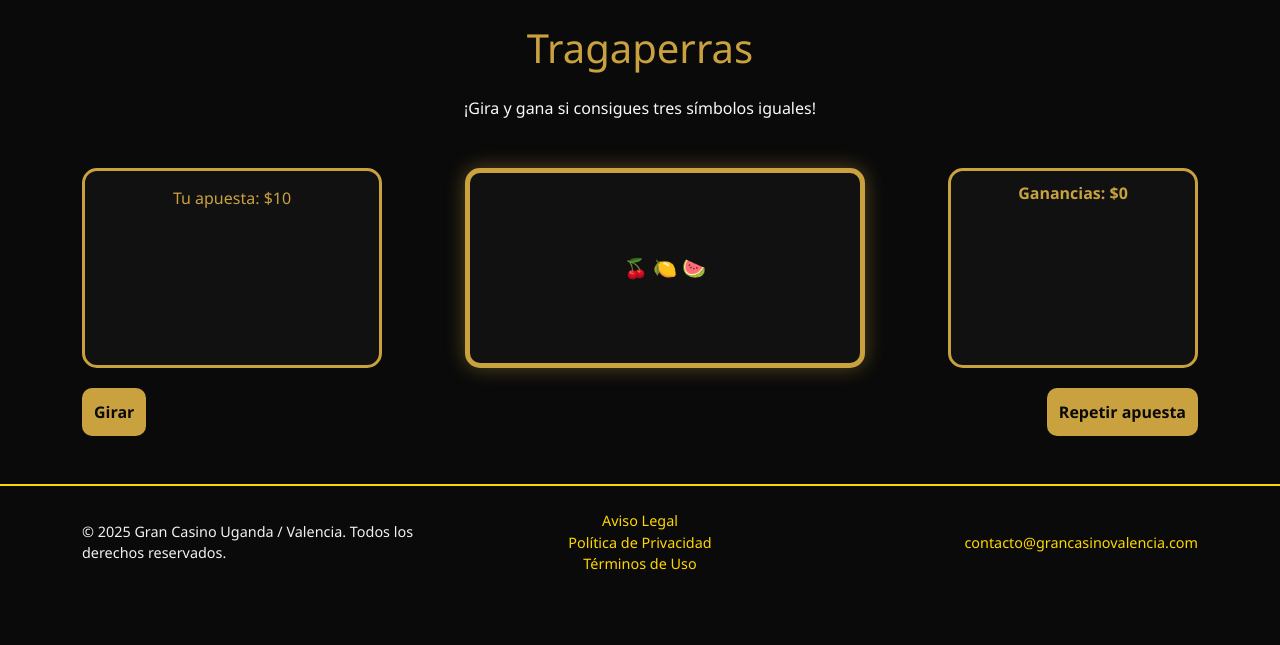
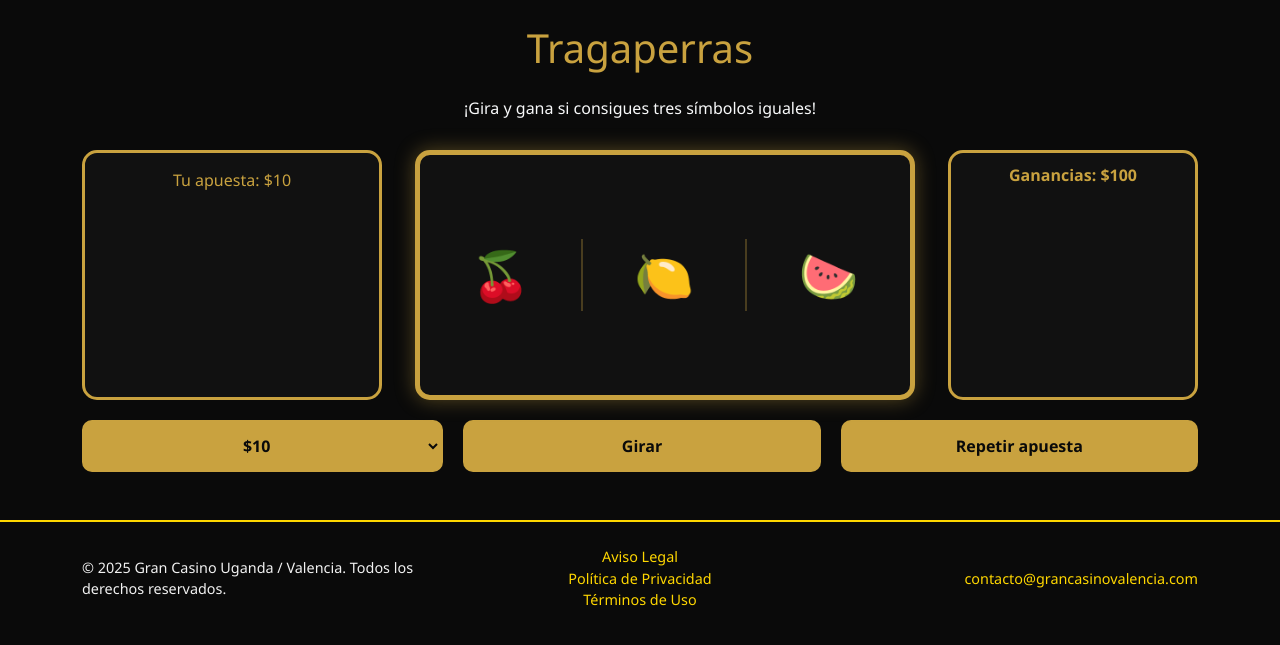
Before and after one commit to saimonfiles06/proyectoFinal, a PHP site: page /juegos/tragaperras.html in a window 1280 px wide. Shown: the part 134-779 px from the top of the page. Run offline with PHP 8.4, Linux system fonts and the light colour scheme.

Commit message:
cambios 1N

```diff
--- a/css/estilos.css
+++ b/css/estilos.css
@@ -110,9 +110,9 @@ header {
   border-radius: 50%;
   border: 5px solid #c9a23f;
   box-shadow: 0 0 20px rgba(201, 162, 63, 0.4);
-  max-height: 300px;
-  object-fit: cover;
+  transition: transform 3s ease-out;
 }
+
 
 .botones-ruleta {
   display: flex;
@@ -187,9 +187,7 @@ header {
 
 .btn-blackjack:hover {
   background-color: #e1be58;
-}
-
-/* ===== Tragaperras ===== */
+}/* ===== Tragaperras ===== */
 .slots-game-area {
   display: flex;
   justify-content: space-between;
@@ -210,11 +208,12 @@ header {
   color: #c9a23f;
 }
 
+/* 🎰 INTERFAZ PRINCIPAL DE LOS SLOTS */
 .slots-interface {
   flex: 1;
-  min-width: 200px;
-  max-width: 400px;
-  height: 200px;
+  min-width: 300px;
+  max-width: 500px;
+  height: 250px;
   background-color: #111;
   border: 5px solid #c9a23f;
   border-radius: 15px;
@@ -224,7 +223,52 @@ header {
   align-items: center;
   color: #c9a23f;
   font-size: 1.2rem;
-  text-align: center;
+  position: relative;
+  overflow: hidden;
+  padding: 0;
+}
+
+/* 🎡 CONTENEDOR DE LOS REELS */
+.reels {
+  display: flex;
+  justify-content: space-between;
+  align-items: stretch;
+  width: 100%;
+  height: 100%;
+  margin: 0;
+  padding: 0;
+}
+
+/* 🎰 CADA REEL ocupa exactamente 1/3 del ancho de la interfaz */
+.reel {
+  flex: 1 1 33.333%;
+  display: flex;
+  flex-direction: column;
+  justify-content: center;
+  align-items: center;
+  font-size: 3rem;
+  border-right: 2px solid rgba(201, 162, 63, 0.3);
+  box-sizing: border-box;
+}
+
+.reel:last-child {
+  border-right: none;
+}
+
+/* ✨ Efecto de parpadeo cuando se gana */
+.reel.ganador {
+  animation: brillo 0.8s ease-in-out infinite alternate;
+}
+
+@keyframes brillo {
+  from {
+    color: #c9a23f;
+    text-shadow: 0 0 10px #c9a23f;
+  }
+  to {
+    color: #fff;
+    text-shadow: 0 0 20px #fff;
+  }
 }
 
 .slots-winnings {
@@ -240,7 +284,7 @@ header {
   font-weight: bold;
 }
 
-/* Botones tragaperras */
+/* 🎮 Botones y selector de apuesta */
 .botones-slots-container {
   display: flex;
   flex-direction: column;
@@ -256,39 +300,45 @@ header {
   width: 100%;
 }
 
-.botones-col {
-  display: flex;
-  flex-direction: column;
-  gap: 10px;
-}
-
-.botones-col.explicacion {
-  max-width: 300px;
-}
-
-.botones-col.tragaperras {
-  max-width: 400px;
-}
-
-.botones-col.ganancias {
-  max-width: 250px;
-}
-
-.btn-slots {
-  width: 100%;
+.btn-slots,
+#apuesta-selector {
+  flex: 1;
   background-color: #c9a23f;
   color: #0a0a0a;
   font-weight: bold;
   border: none;
   border-radius: 10px;
   padding: 12px;
+  text-align: center;
   transition: background-color 0.3s;
-  text-align: center;
 }
 
-.btn-slots:hover {
+/* 🎰 Selector de apuesta (mantiene los colores dorados y el estilo desplegable nativo) */
+#apuesta-selector {
+  flex: 1;
+  appearance: auto; /* 👈 Muestra el desplegable nativo */
+  -webkit-appearance: menulist; /* Para Safari/Chrome */
+  -moz-appearance: menulist; /* Para Firefox */
+  background-color: #c9a23f;
+  color: #0a0a0a;
+  padding: 12px;
+  border: 2px solid #c9a23f;
+  border-radius: 10px;
+  font-weight: bold;
+  text-align: center;
+  transition: background-color 0.3s ease;
+  cursor: pointer;
+}
+
+#apuesta-selector:hover {
   background-color: #e1be58;
 }
+
+#apuesta-selector:focus {
+  outline: none;
+  box-shadow: 0 0 8px rgba(201, 162, 63, 0.7);
+}
+
 
 /* ===== Carrera de Caballos ===== */
 .carrera-game-area {
--- a/js/slots.js
+++ b/js/slots.js
@@ -1,31 +1,70 @@
-const reels = ["🍒", "🍋", "🍉", "🍇", "⭐"];
-const slotReels = document.getElementById("slot-reels");
-const slotGanancias = document.getElementById("slot-ganancias");
-const slotApuesta = document.getElementById("slot-apuesta");
+document.addEventListener("DOMContentLoaded", () => {
+  const reel1 = document.getElementById("reel1");
+  const reel2 = document.getElementById("reel2");
+  const reel3 = document.getElementById("reel3");
+  const spinButton = document.getElementById("slot-spin");
+  const repeatButton = document.getElementById("slot-repetir");
+  const apuestaDisplay = document.getElementById("slot-apuesta");
+  const gananciasDisplay = document.getElementById("slot-ganancias");
+  const apuestaSelector = document.getElementById("apuesta-selector");
 
-let apuesta = 10;
-let ganancias = 0;
+  const symbols = ["🍒", "🍋", "🍉", "🍇", "⭐", "🔔", "7️⃣"];
+  let apuesta = 10;
+  let ganancias = 100; // saldo inicial del jugador
 
-document.getElementById("slot-spin").addEventListener("click", () => {
-  const resultado = [];
-  for (let i = 0; i < 3; i++) {
-    const randomIndex = Math.floor(Math.random() * reels.length);
-    resultado.push(reels[randomIndex]);
-  }
+  // Actualiza visualmente la apuesta
+  apuestaSelector.addEventListener("change", (e) => {
+    apuesta = parseInt(e.target.value);
+    apuestaDisplay.textContent = apuesta;
+  });
 
-  slotReels.textContent = resultado.join(" ");
+  // Función principal: girar los reels
+  const girar = () => {
+    if (ganancias < apuesta) {
+      alert("No tienes suficiente saldo para apostar esa cantidad.");
+      return;
+    }
 
-  // Resultado simple: si los 3 símbolos son iguales, ganas el triple de la apuesta
-  if (resultado[0] === resultado[1] && resultado[1] === resultado[2]) {
-    ganancias = apuesta * 3;
-  } else {
-    ganancias = 0;
-  }
+    // Restar la apuesta
+    ganancias -= apuesta;
+    actualizarGanancias();
 
-  slotGanancias.textContent = ganancias;
+    // Simular el giro
+    const simbolo1 = symbols[Math.floor(Math.random() * symbols.length)];
+    const simbolo2 = symbols[Math.floor(Math.random() * symbols.length)];
+    const simbolo3 = symbols[Math.floor(Math.random() * symbols.length)];
+
+    reel1.textContent = simbolo1;
+    reel2.textContent = simbolo2;
+    reel3.textContent = simbolo3;
+
+    // Limpiar efectos previos
+    [reel1, reel2, reel3].forEach(r => r.classList.remove("ganador"));
+
+    // Comprobar si ganó
+    if (simbolo1 === simbolo2 && simbolo2 === simbolo3) {
+      const premio = apuesta * 5;
+      ganancias += premio;
+      actualizarGanancias();
+      [reel1, reel2, reel3].forEach(r => r.classList.add("ganador"));
+    }
+  };
+
+  // Repetir la última apuesta
+  const repetir = () => {
+    girar();
+  };
+
+  // Actualizar saldo
+  const actualizarGanancias = () => {
+    gananciasDisplay.textContent = ganancias;
+  };
+
+  // Eventos
+  spinButton.addEventListener("click", girar);
+  repeatButton.addEventListener("click", repetir);
+
+  // Inicialización
+  apuestaDisplay.textContent = apuesta;
+  gananciasDisplay.textContent = ganancias;
 });
-
-document.getElementById("slot-repetir").addEventListener("click", () => {
-  slotReels.textContent = reels.slice(0, 3).join(" ");
-  slotGanancias.textContent = "0";
-});
--- a/juegos/tragaperras.html
+++ b/juegos/tragaperras.html
@@ -20,7 +20,7 @@
 
   <main class="container text-center">
     <h1 class="titulo mb-4 mt-4">Tragaperras</h1>
-    <p class="text-light mb-5">¡Gira y gana si consigues tres símbolos iguales!</p>
+    <p class="text-light mb-4">¡Gira y gana si consigues tres símbolos iguales!</p>
 
     <!-- Zona principal -->
     <div class="slots-game-area">
@@ -30,27 +30,38 @@
       </div>
 
       <!-- Interfaz de los reels -->
-      <div class="slots-interface" id="slot-reels">
-        🍒 🍋 🍉
+      <div class="slots-interface d-flex justify-content-center align-items-center" id="slot-reels">
+        <div class="reel" id="reel1">🍒</div>
+        <div class="reel" id="reel2">🍋</div>
+        <div class="reel" id="reel3">🍉</div>
       </div>
 
       <!-- Ganancias -->
       <div class="slots-winnings">
-        Ganancias: $<span id="slot-ganancias">0</span>
+        Ganancias: $<span id="slot-ganancias">100</span>
       </div>
     </div>
 
-    <!-- Botones -->
+    <!-- Botones y selector de apuesta -->
     <div class="botones-slots-container">
       <div class="botones-fila">
-        <div class="botones-col tragaperras">
-          <button class="btn-slots" id="slot-spin">Girar</button>
-        </div>
-        <div class="botones-col tragaperras">
-          <button class="btn-slots" id="slot-repetir">Repetir apuesta</button>
-        </div>
+        <!-- Selector de apuesta -->
+        <select id="apuesta-selector">
+          <option value="5">$5</option>
+          <option value="10" selected>$10</option>
+          <option value="20">$20</option>
+          <option value="50">$50</option>
+          <option value="100">$100</option>
+        </select>
+
+        <!-- Botón Girar -->
+        <button class="btn-slots" id="slot-spin">Girar</button>
+
+        <!-- Botón Repetir apuesta -->
+        <button class="btn-slots" id="slot-repetir">Repetir apuesta</button>
       </div>
     </div>
+
   </main>
 
   <footer class="footer mt-5">
```
Also changed, not shown: js/ruleta.js (+37 -29 lines), juegos/ruleta.html (+15 -10 lines).
